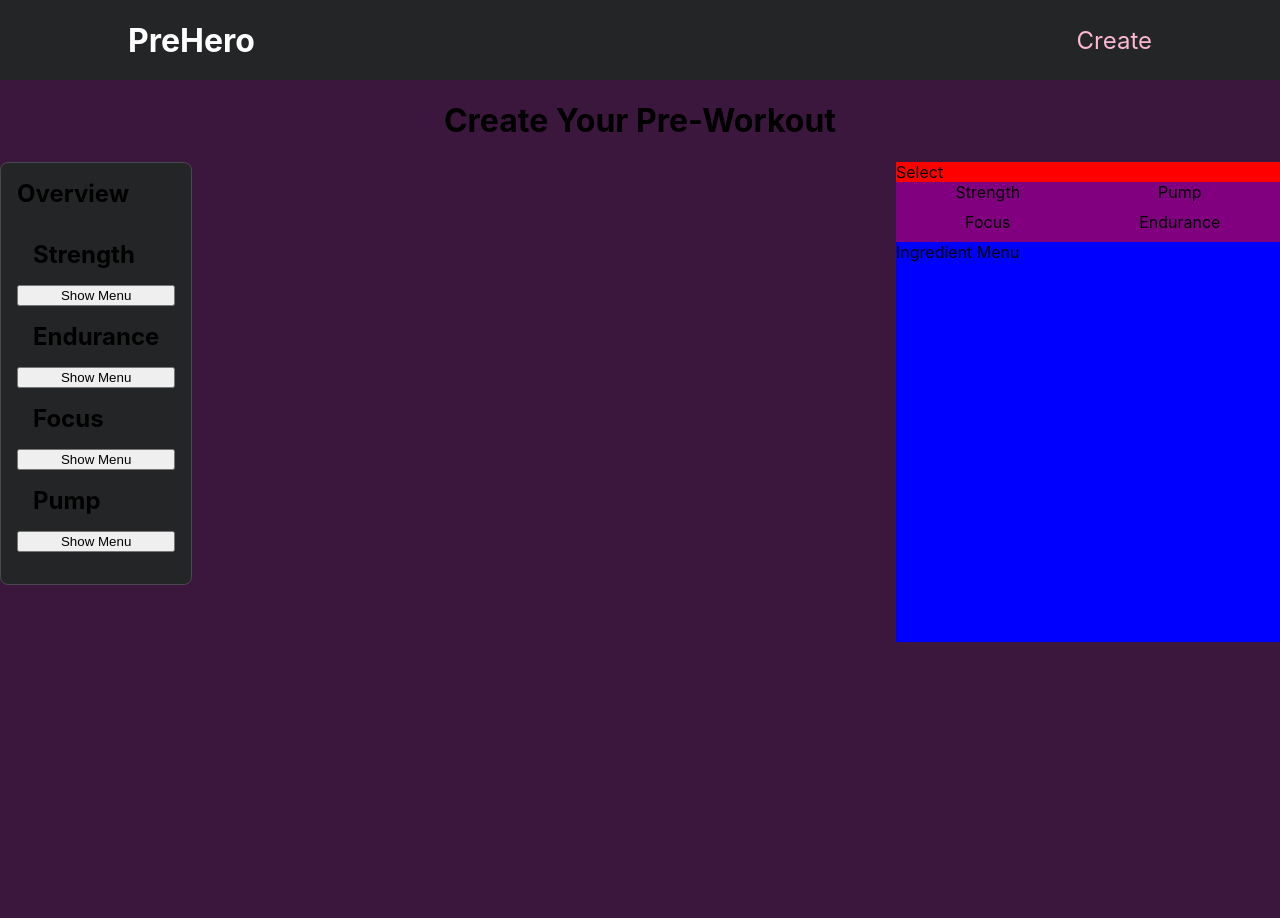
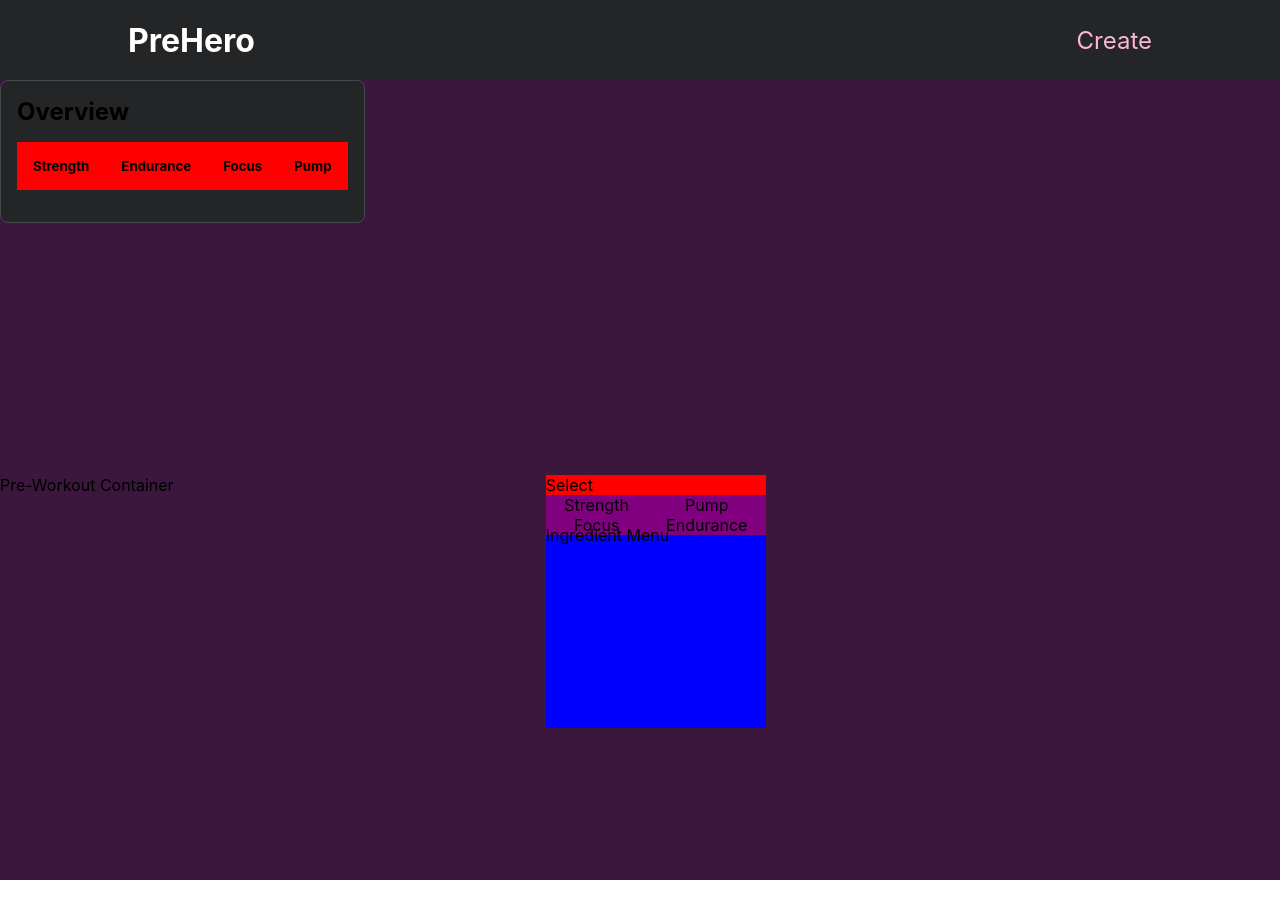
Before and after one commit to lylecodes/PreHero, a Next.js app: page /create in a window 1280 px wide. Shown: the top 918 px of the page. After the commit the page ends 880 px from the top, so only its background shows below. Built offline with nearby package versions, Linux system fonts and the light colour scheme.

Commit message:
restructured main components

```diff
--- a/components/create/OverviewMenu/CategoryItemsList.js
+++ b/components/create/OverviewMenu/CategoryItemsList.js
@@ -8,25 +8,15 @@ import classes from "./OverviewMenu.module.css";
 const CategoryItemsList = () => {
   const categoryList = selectedData.map((item, index) => (
     <Fragment>
-      <MenuItem
+      {/* <MenuItem
         key={index * Math.random()}
         id={index * Math.random()}
+        name={item.category}
+      /> */}
+      <IngredientsList
         category={item.category}
+        ingredientItems={item.ingredients}
       />
-      <IngredientsList ingredientItems={item.ingredients} />
-      {/* {showMenu && (
-        <ul>
-          {item.ingredients.map((ingredient, index) => {
-            return (
-              <MenuItem
-                key={index * Math.random()}
-                id={index * Math.random()}
-                name={ingredient}
-              />
-            );
-          })}
-        </ul>
-      )} */}
     </Fragment>
   ));
 
--- /dev/null
+++ b/components/create/OverviewMenu/CategoryTitle.js
@@ -0,0 +1,13 @@
+import classes from "./OverviewMenu.module.css";
+
+const CategoryTitle = (props) => {
+  const displayedName = props.name;
+
+  return (
+    <div className={classes.menuItemContainer} onClick={props.toggleList}>
+      <h5 className={classes.menuItemName}>{displayedName}</h5>
+    </div>
+  );
+};
+
+export default CategoryTitle;
--- a/components/create/OverviewMenu/IngredientsList.js
+++ b/components/create/OverviewMenu/IngredientsList.js
@@ -1,9 +1,10 @@
 import { Fragment, useState } from "react";
+import CategoryTitle from "./CategoryTitle";
 
 import MenuItem from "./MenuItem";
 
 const IngredientsList = (props) => {
-  const [showMenu, setShowMenu] = useState(false);
+  const [showList, setShowList] = useState(false);
 
   const ingredientItems = props.ingredientItems.map((item, index) => {
     return <MenuItem name={item} />;
@@ -11,8 +12,11 @@ const IngredientsList = (props) => {
 
   return (
     <Fragment>
-      <button onClick={() => setShowMenu(!showMenu)}>Show Menu</button>
-      {showMenu && <ul>{ingredientItems}</ul>}
+      <CategoryTitle
+        name={props.category}
+        toggleList={() => setShowList(!showList)}
+      />
+      {showList && <ul>{ingredientItems}</ul>}
     </Fragment>
   );
 };
--- a/components/create/OverviewMenu/MenuItem.js
+++ b/components/create/OverviewMenu/MenuItem.js
@@ -1,16 +1,12 @@
 import classes from "./OverviewMenu.module.css";
 
 const MenuItem = (props) => {
-  const displayedName = props.category || props.name;
-
-  const sendMenuHandler = () => {
-    props.sendMenu(displayedName.toLowerCase());
-  };
+  const displayedName = props.name;
 
   return (
     <div className={classes.menuItemContainer}>
-      <li className={classes.menuItem} onClick={sendMenuHandler}>
-        <h2 className={classes.menuItemName}>{displayedName}</h2>
+      <li className={classes.menuItem}>
+        <h5 className={classes.menuItemName}>{displayedName}</h5>
       </li>
     </div>
   );
--- a/components/create/OverviewMenu/OverviewMenu.module.css
+++ b/components/create/OverviewMenu/OverviewMenu.module.css
@@ -29,9 +29,9 @@
 
 .dropdown {
   /* NO FLEX */
-  display: flex;
-  justify-content: flex-end;
-  align-items: flex-end;
+  /* display: flex;
+  justify-content: center;
+  align-items: center; */
   position: absolute;
   /* left: 0;
   top: 165px; */
@@ -49,7 +49,7 @@
 .list {
   /* align items gives choppy transition */
   display: flex;
-  flex-direction: column;
+  flex-direction: row;
   list-style: none;
   padding: 0;
 }
@@ -60,8 +60,11 @@
 }
 
 .menuItemContainer {
+  background-color: red;
   display: flex;
-  align-items: center;
+  flex-direction: column;
+
+  /* align-items: center; */
   /* width: auto; */
 }
 
--- a/pages/create/index.js
+++ b/pages/create/index.js
@@ -10,16 +10,18 @@ const CreatePage = () => {
     <div className={classes.body}>
       <Layout>
         <Head>
-          <title>Create</title>
+          <title>Create Your Pre-Workout</title>
           <meta name="description" content="Create Your Pre-Workout!" />
         </Head>
-        <h1 className={classes.heading}>Create Your Pre-Workout</h1>
         <main className={classes.createMain}>
           <section className={classes.overviewContainer}>
             <OverviewContainer />
           </section>
           <section className={classes.selectorMenu}>
             <SelectorMenu />
+          </section>
+          <section className={classes.preContainer}>
+            <div>Pre-Workout Container</div>
           </section>
         </main>
       </Layout>
--- a/pages/create/index.module.css
+++ b/pages/create/index.module.css
@@ -7,20 +7,28 @@
 }
 
 .createMain {
-  display: flex;
-  flex-direction: row;
-  align-items: flex-start;
-  justify-content: space-between;
+  display: grid;
+  grid-gap: 10px;
+  /* grid-template-columns: 1fr 1fr 1fr; */
+  grid-template-areas:
+    "overview overview overview"
+    "preContainer selector selector";
   height: 50rem;
 }
 
 .overviewContainer {
+  grid-area: overview;
   position: relative;
   height: 50%;
   width: 30%;
 }
 
+.preContainer {
+  grid-area: preContainer;
+}
+
 .selectorMenu {
+  grid-area: selector;
   position: relative;
   height: 50%;
   width: 30%;
```
